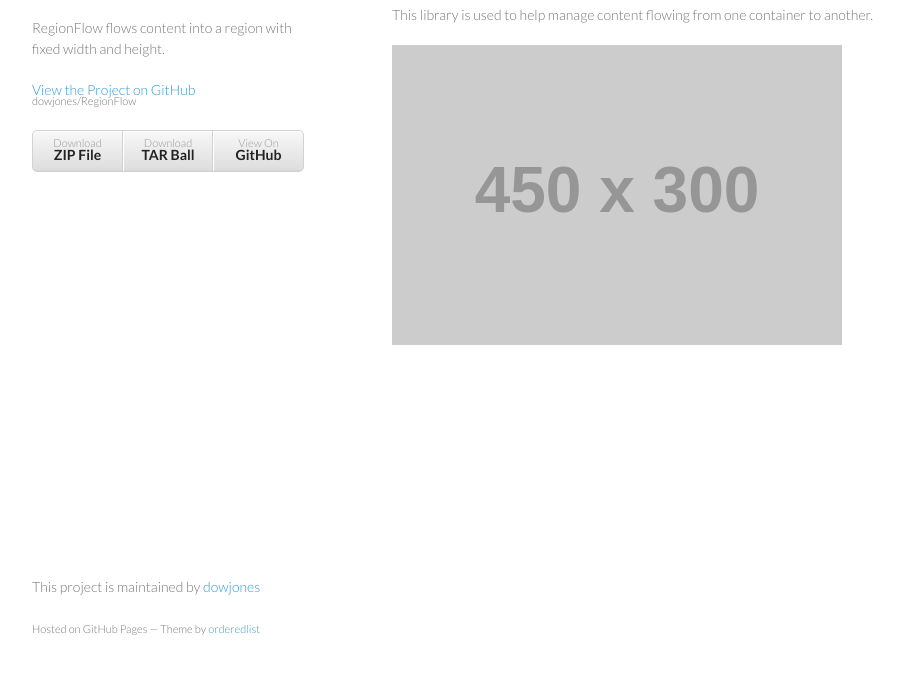
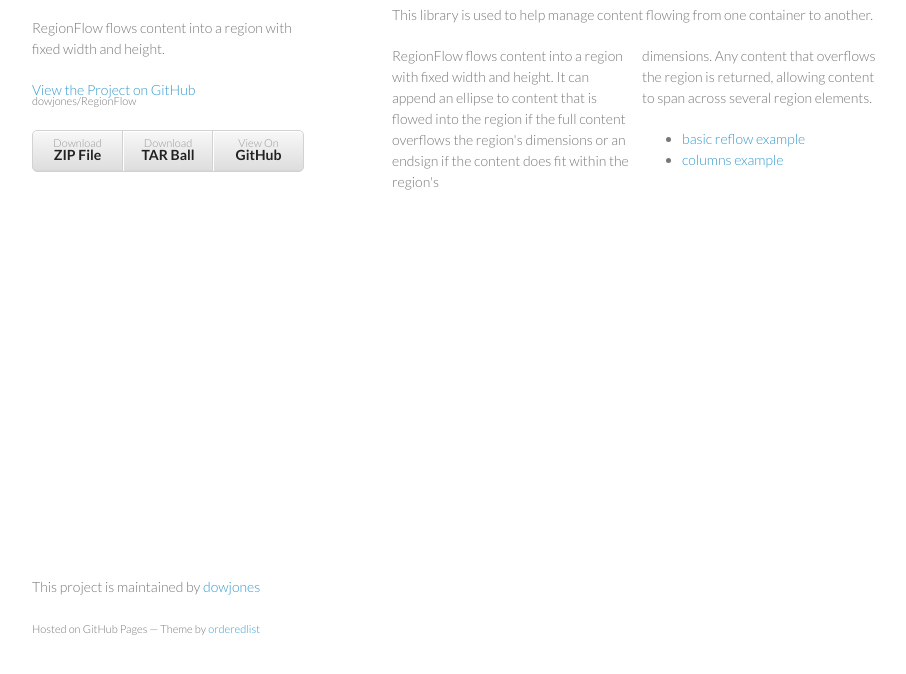
Before and after one commit to dowjones/RegionFlow, a plain HTML site: page index.html in a window 1280 px wide. Shown: the part 92-766 px from the top of the page, without its empty margins (178-1084 px from the left). Drawn offline with Linux system fonts and the light colour scheme; placeholder pictures from the web are drawn by us.

Commit message:
Making reflow fire every second.

```diff
--- a/index.html
+++ b/index.html
@@ -12,6 +12,26 @@
     <!--[if lt IE 9]>
     <script src="//html5shiv.googlecode.com/svn/trunk/html5.js"></script>
     <![endif]-->
+
+    <style>
+
+      @media all and (min-width:600px) {
+        .box {
+          width:48%;
+          height:170px;
+          float:left;
+          margin:0;
+          padding:0;
+        }
+        .box:first-of-type {
+          margin-right:2%;
+        }
+
+        section {
+          min-height:500px;
+        }
+      }
+    </style>
   </head>
   <body>
     <div class="wrapper">
@@ -32,7 +52,21 @@
         <h3>
 <a name="regionflow" class="anchor" href="#regionflow"><span class="octicon octicon-link"></span></a>RegionFlow</h3>
         <p>This library is used to help manage content flowing from one container to another.</p>
-        <img src="http://placehold.it/450x300">
+        <div class="box">
+          <p>
+            RegionFlow flows content into a region with fixed width and height. It can append an ellipse to content that
+            is flowed into the region if the full content overflows the region's dimensions or an endsign if the content
+            does fit within the region's dimensions. Any content that overflows the region is returned, allowing content
+            to span across several region elements.
+          </p>
+          <ul>
+            <li><a href="demo/basic.html">basic reflow example</a></li>
+            <li><a href="demo/columns.html">columns example</a></li>
+            <li><a href="demo/2-col-subtractive.html">subtractive regions</a></li>
+        </div>
+        <div class="box"></div>
+
+        <!-- <img src="http://placehold.it/450x300"> -->
 
 
       </section>
@@ -41,7 +75,31 @@
         <p><small>Hosted on GitHub Pages &mdash; Theme by <a href="https://github.com/orderedlist">orderedlist</a></small></p>
       </footer>
     </div>
-    <script src="javascripts/scale.fix.js"></script>
+    <script>
+      var reflow = function() {
+        var overflow = null;
+        var cols = document.querySelectorAll('.box');
+        for (var i = 0, len = cols.length; i < len; i++) {
+          overflow = regionflow({
+            region: cols[i],
+            content: overflow,
+            ellipse: (i === len - 1) ? '&nbsp;»' : null
+          })
+        }
+      };
+
+      var windowWidth = window.innerWidth;
+      setInterval(function(){
+        var currentWidth = window.innerWidth;
+        if(currentWidth !== windowWidth) {
+          windowWidth = window.innerWidth;
+          reflow();
+        }
+      }, 1000);
+
+      reflow();
+
+    </script>
     <script type="text/javascript">
       var gaJsHost = (("https:" == document.location.protocol) ? "https://ssl." : "http://www.");
       document.write(unescape("%3Cscript src='" + gaJsHost + "google-analytics.com/ga.js' type='text/javascript'%3E%3C/script%3E"));
```
Lines whose indentation alone changed are shown as unchanged.
